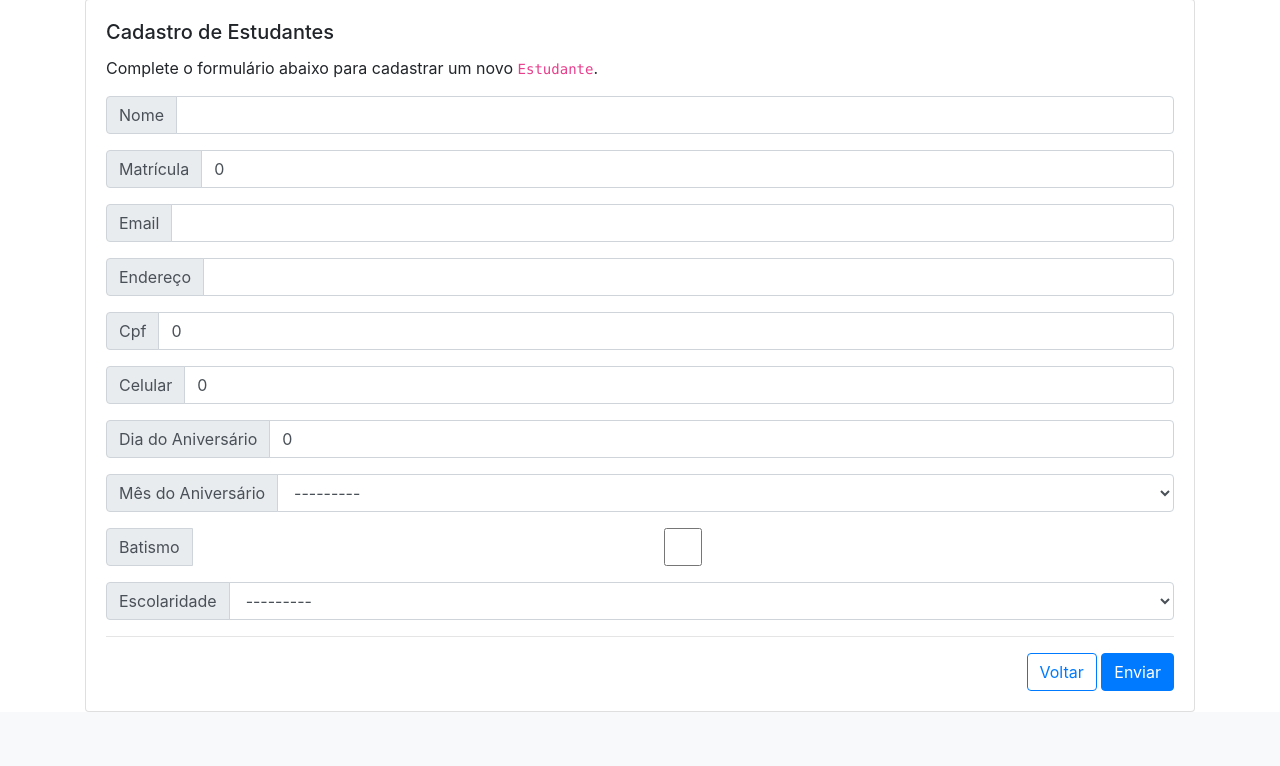
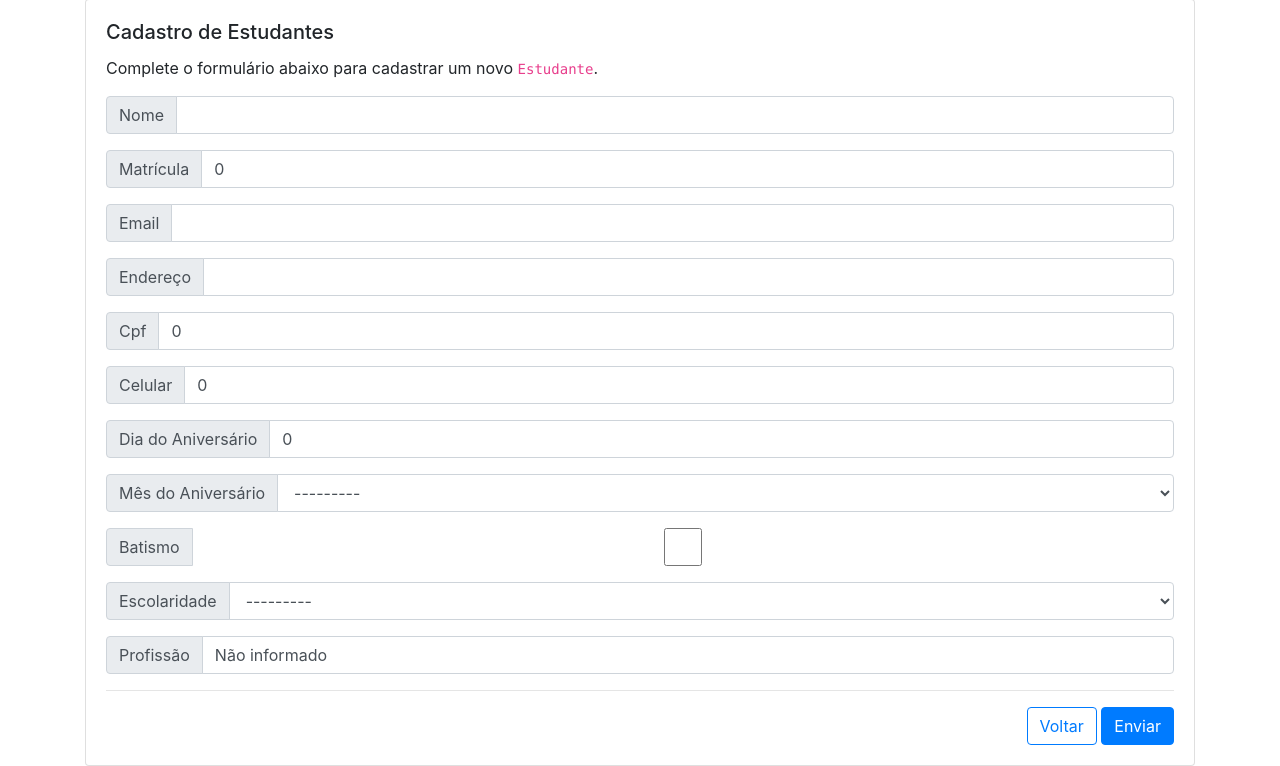
Before and after one commit to alexsteeve/escoladasnacoesbranch, a Django app: page /estudante/cadastrar in a window 1280 px wide. Shown: the part 120-886 px from the top of the page. Before the commit the page ends 832 px from the top, so only its background shows below. Run offline with Django 3.2, Linux system fonts and the light colour scheme; data that the repository does not hold is empty; some libraries are stand-ins or nearby versions.

Commit message:
Inclui profissão no cadastro do membro

```diff
--- a/helloworld/models.py
+++ b/helloworld/models.py
@@ -81,6 +81,13 @@ class Estudante(models.Model):
     batismo = models.BooleanField(
         null=False,
         blank=False
+    )
+
+    profissao = models.CharField(
+        max_length=255,
+        null=False,
+        blank=False,
+        default='Não informado'
     )
 
     diaAniversario = models.IntegerField(
--- a/website/forms.py
+++ b/website/forms.py
@@ -21,7 +21,8 @@ class InsereEstudanteForm(forms.ModelForm):
             'diaAniversario',
             'mesAniversario',
             'batismo',
-            'escolaridade'
+            'escolaridade',
+            'profissao'
         ]
 
 class MatriculaMembroForm(forms.ModelForm):
--- a/website/templates/website/cria.html
+++ b/website/templates/website/cria.html
@@ -98,6 +98,14 @@
               </div>
               {% render_field form.escolaridade class+="form-control" %}
             </div>
+
+            <!-- Profissão -->
+            <div class="input-group mb-3">
+              <div class="input-group-prepend">
+                <span class="input-group-text">Profissão</span>
+              </div>
+              {% render_field form.profissao class+="form-control" %}
+            </div>
             <hr>
             <div class="text-right">
               <a href="{% url 'website:lista_estudantes' %}" class="btn btn-outline-primary">Voltar</a>
--- a/website/templates/website/estudante.html
+++ b/website/templates/website/estudante.html
@@ -28,6 +28,7 @@
                       {% endif %}
                     </p>
                     <p><b>Escolaridade:</b> {{ estudante.escolaridade }}</p>
+                    <p><b>Profissão:</b> {{ estudante.profissao }}</p>
                     <a href="{% url 'website:atualiza_estudante' pk=estudante.id %}"
                        class="btn btn-primary">
                       Atualizar
```
Also changed, not shown: website/templates/website/atualiza.html (+8 -0 lines), helloworld/migrations/0021_estudante_profissao.py (added).
